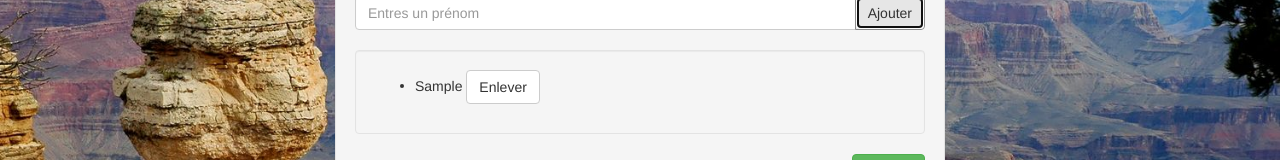
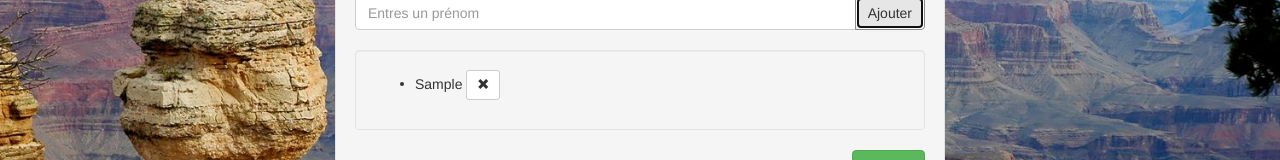
Before and after one commit to matthieupenchenat81/quidoitcombien, an Angular app: page /participants in a window 1280 px wide. Both pictures are taken after typing "Sample" into the empty fields and a click on the button "Ajouter". Shown: the part 224-384 px from the top of the page. Built offline with nearby package versions, Linux system fonts and the light colour scheme; what ng2-bootstrap would draw is missing.

Commit message:
replace Enlever button by remove icon

```diff
--- a/src/components/participants-list/participants-list.html
+++ b/src/components/participants-list/participants-list.html
@@ -16,7 +16,9 @@
       <ul>
         <li *ngFor="let participant of participants; let i = index">
           {{participant}}
-          <button type="button" class="btn btn-default" (click)="deleteParticipant(i)">Enlever</button>
+          <button type="button" class="btn btn-default btn-sm" (click)="deleteParticipant(i)">
+            <span class="glyphicon glyphicon-remove" aria-hidden="true"></span>
+          </button>
         </li>
       </ul>
     </div>
```
